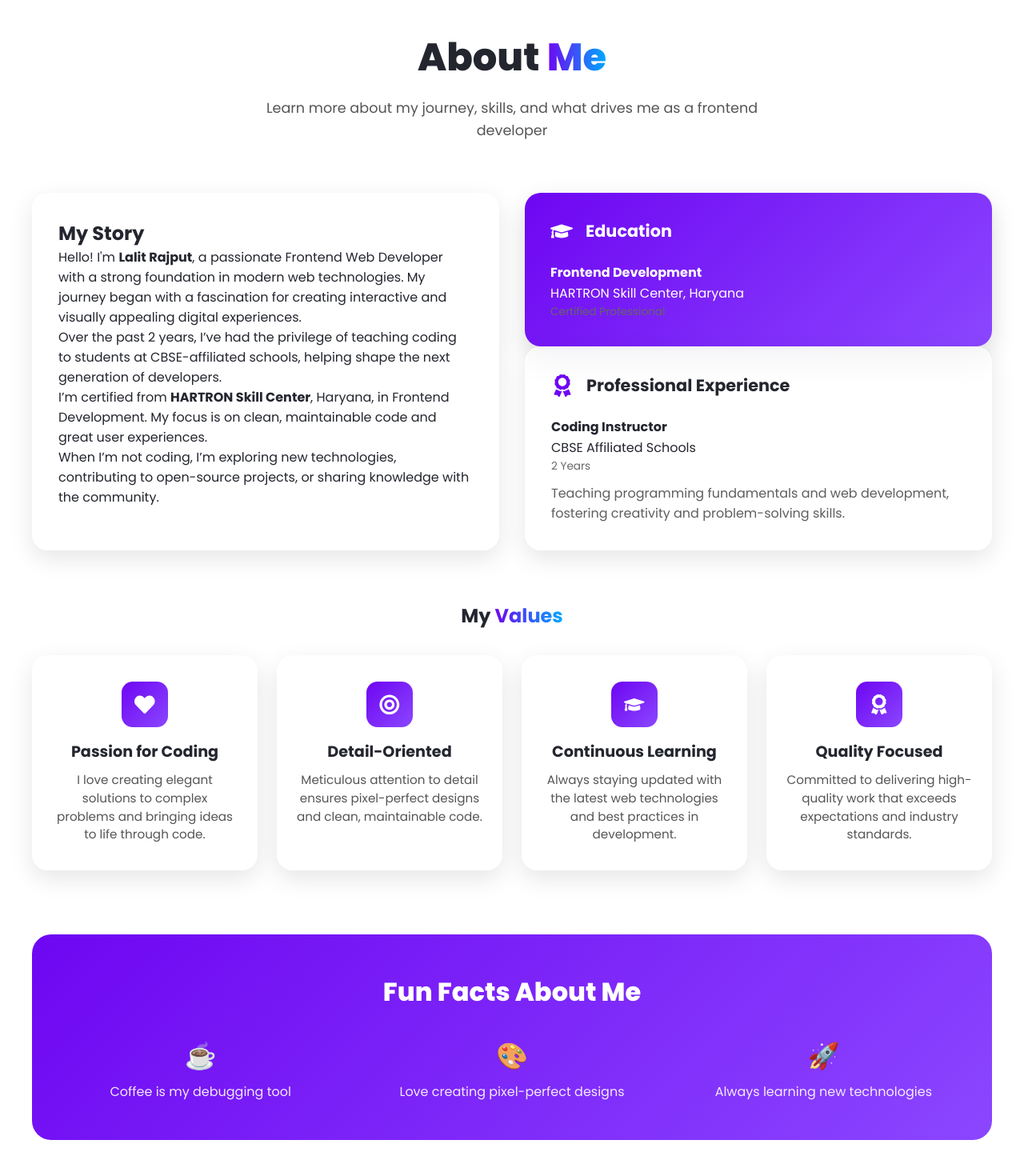
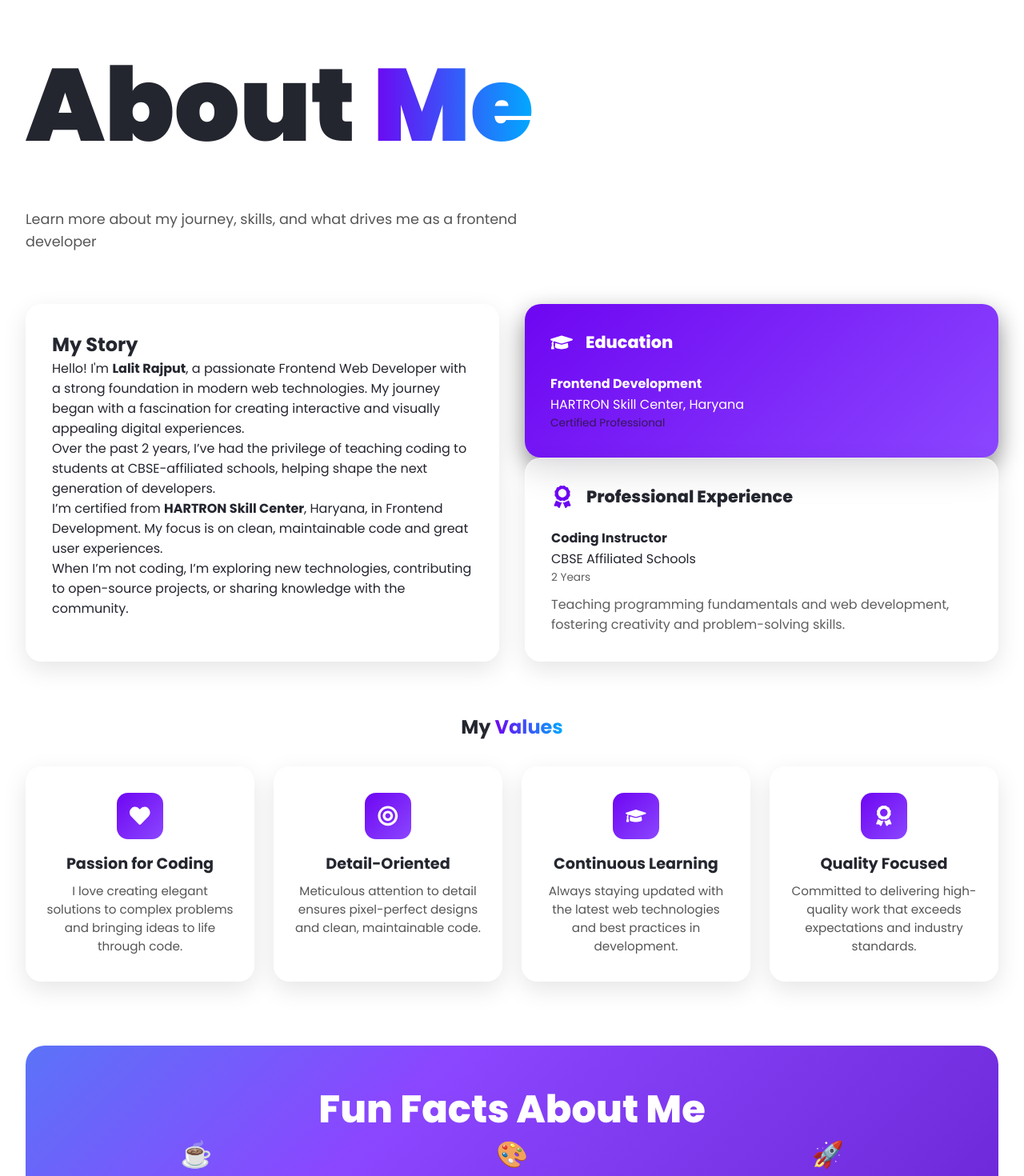
Before and after one commit to Rajputlalit/ReactJsPortfolio, a React (Vite) app: page /about in a window 1280 px wide. Shown: the part 60-1530 px from the top of the page at 80% size. Built offline with nearby package versions, Linux system fonts and the light colour scheme.

Commit message:
Aligned elements, about section view changed.

```diff
--- a/src/components/ui/Card.jsx
+++ b/src/components/ui/Card.jsx
@@ -26,5 +26,5 @@ function CardContent({ children, className = "", ...props }) {
   );
 
 }
+export default Card;
 export { CardContent };
-export default Card;
--- a/src/index.css
+++ b/src/index.css
@@ -1,7 +1,7 @@
 /* @import "./Responsive.css"; */
 :root {
   --font-primary: "Poppins", sans-serif;       /* Main body / paragraph font */
-  --font-heading: "Josefin Sans", sans-serif;  /* Headings / titles font */
+  --font-heading: "Poppins", sans-serif;  /* Headings / titles font */
 }
 
 html, body {
@@ -18,7 +18,7 @@ html, body {
   box-sizing: border-box;
 }
 .button-group button svg {
-  color: #0a66c2; /* LinkedIn blue */
+  color: #0a66c2;
   transition: color 0.3s ease;
 }
 
--- a/src/pages/About.css
+++ b/src/pages/About.css
@@ -32,36 +32,37 @@
 
 .about-container {
   width: 100%;
-  max-width: 1200px;
+  /* max-width: 1200px; */
   margin: auto;
-  padding: 2rem 0;
+  padding: 2rem ;
 }
 
 /* Header */
 .about-header {
-  text-align: center;
+  text-align: left;
   margin-bottom: 4rem;
 }
 
 .about-header h1 {
-  font-size: 3rem;
-  font-weight: 800;
+  font-size: 8rem;
+  font-weight: 900;
 }
 .gradient-text {
-  background: linear-gradient(90deg, #6E06F2, #8b46ff);
-  background-clip: text;            /* ✅ Standard syntax */
-  -webkit-background-clip: text;    /* ✅ For WebKit browsers */
+  /* background: linear-gradient(90deg, #6E06F2, #8b46ff);
+  background-clip: text;
+  -webkit-background-clip: text;
   color: transparent;
-  -webkit-text-fill-color: transparent;
+  -webkit-text-fill-color: transparent; */
 }
 
 
 .about-header p {
   max-width: 650px;
-  margin: 0.8rem auto;
+  margin-top: 2rem;
   color: #555;
   font-size: 1.1rem;
   line-height: 1.6;
+
 }
 
 /* Grid Layout */
@@ -74,8 +75,8 @@
 
 .about-card,
 .glass-card {
-  background: rgba(255, 255, 255, 0.6);
-  backdrop-filter: blur(15px);
+  background: rgba(255, 255, 255, 0.062);
+  backdrop-filter: blur(2px);
   border: 1px solid rgba(255, 255, 255, 0.4);
   border-radius: 20px;
   box-shadow: 0 12px 30px rgba(0, 0, 0, 0.12);
@@ -87,7 +88,7 @@
   color: #fff;
   border-radius: 20px;
   padding: 2rem;
-  box-shadow: 0 12px 30px rgba(0, 0, 0, 0.15);
+  box-shadow: 0 12px 30px rgba(0, 0, 0, 0.479);
 }
 
 .card-header {
@@ -99,7 +100,7 @@
 
 .card-header h3 {
   font-size: 1.3rem;
-  font-weight: 700;
+  font-weight: 800;
 }
 
 .violet {
@@ -114,7 +115,7 @@
 
 .small {
   font-size: 0.9rem;
-  color: #666;
+  color: #181414b0;
 }
 
 .exp-content .desc {
@@ -138,6 +139,7 @@
 .value-card {
   padding: 2rem 1.5rem;
   transition: transform 0.3s ease, box-shadow 0.3s ease;
+  cursor: pointer;
 }
 
 .value-card:hover {
@@ -170,17 +172,34 @@
 
 /* Fun Facts */
 .funfacts-section {
-  background: linear-gradient(135deg, #6e06f2, #8b46ff);
+
+  background: linear-gradient(135deg, #0bbfec, #8b46ff, #5915be, #06cff2);
+  background-size: 300% 300%;
+  animation: gradientShift 8s ease infinite;
   color: #fff;
   border-radius: 24px;
   padding: 3rem 2rem;
   text-align: center;
+  transition: background 1s ease;
+}
+
+@keyframes gradientShift {
+  0% {
+    background-position: 0% 50%;
+  }
+  50% {
+    background-position: 100% 50%;
+  }
+  100% {
+    background-position: 0% 50%;
+  }
 }
 
 .funfacts-section h2 {
-  font-size: 2rem;
+  font-size: 3rem;
   font-weight: 800;
-  margin-bottom: 2rem;
+  line-height: 4rem;
+  /* margin-bottom: 2rem; */
 }
 
 .funfacts-grid {
@@ -211,7 +230,10 @@
 
 @media (max-width: 600px) {
   .about-header h1 {
-    font-size: 2.2rem;
+    font-size: 6rem;
+    line-height: 5rem;
+
+    /* text-shadow: 2rem 2rem 0.7rem rgba(31, 122, 197, 0.897); */
   }
   .values-grid {
     grid-template-columns: 1fr;
--- a/src/pages/GetinTouch.css
+++ b/src/pages/GetinTouch.css
@@ -1,30 +1,32 @@
 .contact-section {
   padding: 4rem 1rem;
   font-family: "Poppins", sans-serif;
+  padding: 2rem;
 }
 .contact-inner {
-  width: min(1200px, 90%);
+  width: min(1200px, 100%);
   margin: 0 auto;
 }
-.grad-text {
+/* .grad-text {
   background: linear-gradient(90deg, #6E06F2, #00AAFF);
   -webkit-background-clip: text;
   background-clip: text;
   color: transparent;
   font-weight: 800;
-}
+} */
 .contact-header {
   text-align: center;
   margin-bottom: 3rem;
 }
 .contact-header h1 {
-  font-size: 2.5rem;
+  font-size: 5rem;
   font-weight: 800;
+  line-height: 4rem;
 }
 .contact-header p {
   color: #555;
   max-width: 600px;
-  margin: 0.5rem auto;
+  margin: 0.9rem auto;
 }
 
 /* Layout */
@@ -32,6 +34,7 @@
   display: grid;
   grid-template-columns: 2fr 1fr;
   gap: 2rem;
+  padding: 2rem;
 }
 @media (max-width: 980px) {
   .contact-grid {
@@ -151,8 +154,11 @@ textarea:focus {
   width: 60px;
   height: 60px;
   border-radius: 50%;
-  display: grid;
-  place-items: center;
+  display: flex;
+  justify-content: center;
+  align-items: center;
+  /* display: grid; */
+  /* place-items: center; */
   margin: 0 auto 1rem;
 }
 .quick-icon svg {
@@ -164,10 +170,13 @@ textarea:focus {
   display: inline-block;
   background: linear-gradient(90deg, #6E06F2, #00AAFF);
   color: #fff;
-  padding: 1rem 1.4rem;
+  padding: 1rem 1rem;
   border-radius: 10px;
   text-decoration: none;
   transition: all 0.3s;
+  display: flex;
+  justify-content: center;
+  align-items: center;
 }
 .email-btn:hover {
   transform: scale(1.05);
@@ -186,7 +195,7 @@ textarea:focus {
 /* 2️⃣ Define glass card style for uniform depth */
 .glass {
   background: rgba(255, 255, 255, 0.85);
-  backdrop-filter: blur(10px);
+  backdrop-filter: blur(1px);
   border: 1px solid rgba(255, 255, 255, 0.4);
   border-radius: 16px;
   box-shadow: 0 4px 20px rgba(0, 0, 0, 0.05);
--- a/src/pages/Lalitcodes.css
+++ b/src/pages/Lalitcodes.css
@@ -276,6 +276,8 @@
 /* 💬 Social Icons */
 .social-icons {
   display: flex;
+  margin-left: 6rem;
+  /* align-self: 2px; */
   gap: 1.5rem;
   margin-top: 1.5rem;
 }
@@ -305,6 +307,11 @@
     text-align: center;
     /* gap: 3rem; */
     margin-top: 10vh;
+  }
+  .social-icons {
+    margin-left: 0;
+    justify-content: center;
+    /* margin-bottom: 5rem; */
   }
 
   .Landing .rightSide {
--- a/src/pages/Lalitcodes.jsx
+++ b/src/pages/Lalitcodes.jsx
@@ -1,6 +1,7 @@
 import { useState, useEffect } from "react";
 import { useNavigate } from "react-router-dom";
-import { FaLinkedin, FaGithub, FaEnvelope } from "react-icons/fa";
+// import { FaLinkedin, FaGithub, FaEnvelope } from "react-icons/fa";
+import { Linkedin, Github, Mail } from "lucide-react";
 import "./Lalitcodes.css";
 import myphoto from "../assets/png/png/Lalit.png";
 import resumePDF from "../assets/pdf/Lalit_Rajput_Resume.pdf"; // ⚠️ Update path if needed
@@ -91,22 +92,26 @@ function Lalitcodes() {
 
         {/* 🔹 Social Icons */}
         <div className="social-icons">
-          <FaLinkedin
-            size={26}
+  <Linkedin
+    size={28}
+    strokeWidth={1.8}
     className="social-icon linkedin"
     onClick={handleLinkedInClick}
   />
-          <FaGithub
-            size={26}
+  <Github
+    size={28}
+    strokeWidth={1.8}
     className="social-icon github"
     onClick={handleGithubClick}
   />
-          <FaEnvelope
-            size={26}
+  <Mail
+    size={28}
+    strokeWidth={1.8}
     className="social-icon mail"
     onClick={handleMailClick}
   />
 </div>
+
       </div>
 
       <div className="rightSide">
```
Lines whose indentation alone changed are shown as unchanged.
